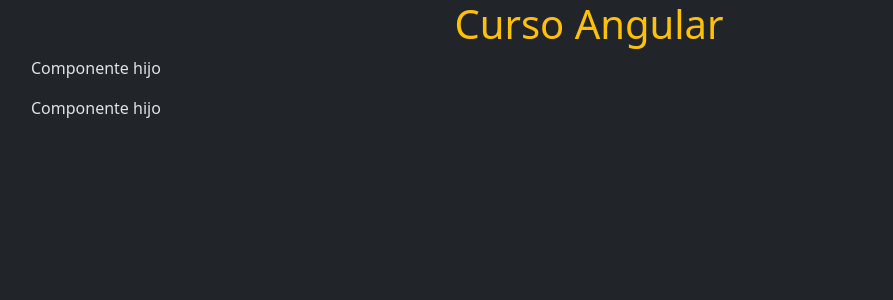
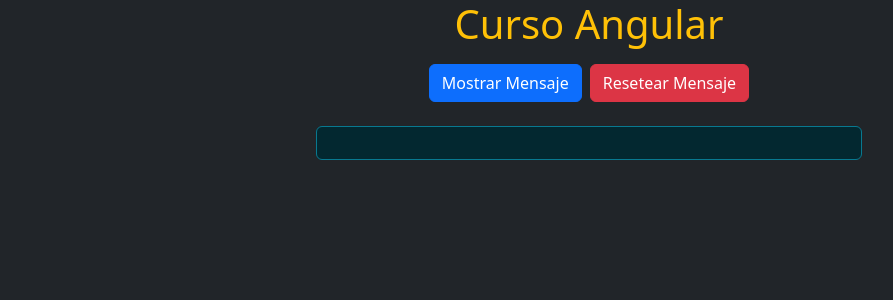
Before and after one commit to MAOIRO17/CursoAngular, an Angular app in the folder AppAngular/: page / in a window 1280 px wide. Shown: the top 300 px of the page, without its empty margins (51-944 px from the left). Built offline with nearby package versions, Linux system fonts and the light colour scheme.

Commit message:
Ejercicio de Event Binding en Angular

```diff
--- a/AppAngular/src/app/app.html
+++ b/AppAngular/src/app/app.html
@@ -1,4 +1,4 @@
 <div class="container">
   <h1 class="text-center text-warning">{{ title() }}</h1>
-  <app-hijo/>
+  <app-mostrar-mensaje/>
 </div>
--- a/AppAngular/src/app/app.ts
+++ b/AppAngular/src/app/app.ts
@@ -4,12 +4,13 @@
 import { Interpolacion } from "./interpolacion/interpolacion";
 import { Padre } from './padre/padre';
 import { Hijo } from "./hijo/hijo";
+import { MostrarMensaje } from './mostrar-mensaje/mostrar-mensaje';
 
 @Component({
   selector: 'app-root',
   templateUrl: './app.html',
   styleUrl: './app.css',
-  imports: [NuevoComponente, ComponenteEnLinea, Interpolacion, Padre, Hijo]
+  imports: [NuevoComponente, ComponenteEnLinea, Interpolacion, Padre, Hijo,MostrarMensaje]
 })
 export class App {
   title = signal('Curso Angular');
--- /dev/null
+++ b/AppAngular/src/app/mostrar-mensaje/mostrar-mensaje.html
@@ -0,0 +1,13 @@
+<div class="container text-center">
+  <div class="d-flex justify-content-center mt-3">
+    <button class="btn btn-primary me-2" (click)="mostrarMensaje()">
+      Mostrar Mensaje
+    </button>
+    <button class="btn btn-danger" (click)="resetearMensaje()">
+      Resetear Mensaje
+    </button>
+  </div>
+  <div class="alert alert-info mt-4 mx-auto w-50">
+    {{ mensaje }}
+  </div>
+</div>
--- /dev/null
+++ b/AppAngular/src/app/mostrar-mensaje/mostrar-mensaje.ts
@@ -0,0 +1,18 @@
+import { Component } from '@angular/core';
+
+@Component({
+  selector: 'app-mostrar-mensaje',
+  imports: [],
+  templateUrl: './mostrar-mensaje.html',
+  styleUrl: './mostrar-mensaje.css'
+})
+export class MostrarMensaje {
+mensaje='';
+resetearMensaje() {
+  this.mensaje = '';
+}
+mostrarMensaje() {
+this.mensaje=('Has hecho click');
+}
+
+}
```
Also changed, not shown: AppAngular/src/app/mostrar-mensaje/mostrar-mensaje.css (added).
